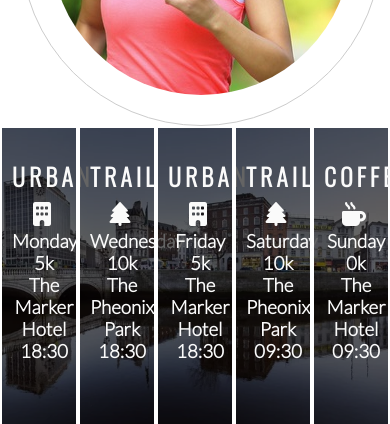
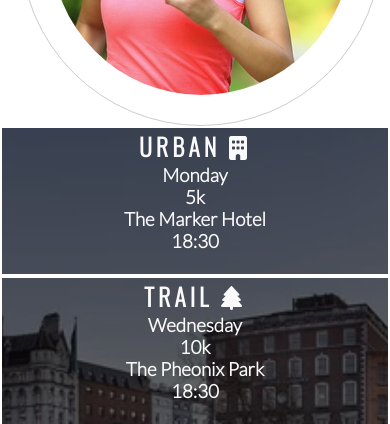
Before and after one commit to WSMorrison/love_running, a plain HTML site: page index.html in a window 390 px wide. Shown: the part 1830-2254 px from the top of the page. Drawn offline with nearby package versions, Linux system fonts and the light colour scheme.

Commit message:
Add screen responiveness to club times section for smaller screens.

```diff
--- a/assets/css/style.css
+++ b/assets/css/style.css
@@ -248,7 +248,7 @@ footer {
     width: 100%;
 }
 
-/*media query*/
+/*media query for 1200px or less*/
 
 @media screen and (max-width: 1200px) {
     #club-ethos {
@@ -272,6 +272,13 @@ footer {
         clear: both;
         width: 100%;
         float: left;
+        padding: 0;
+    }
+
+    #times > div {
+        width: 100%;
+        clear: both;
+        height: 150px;
         padding: 0;
     }
 
```
